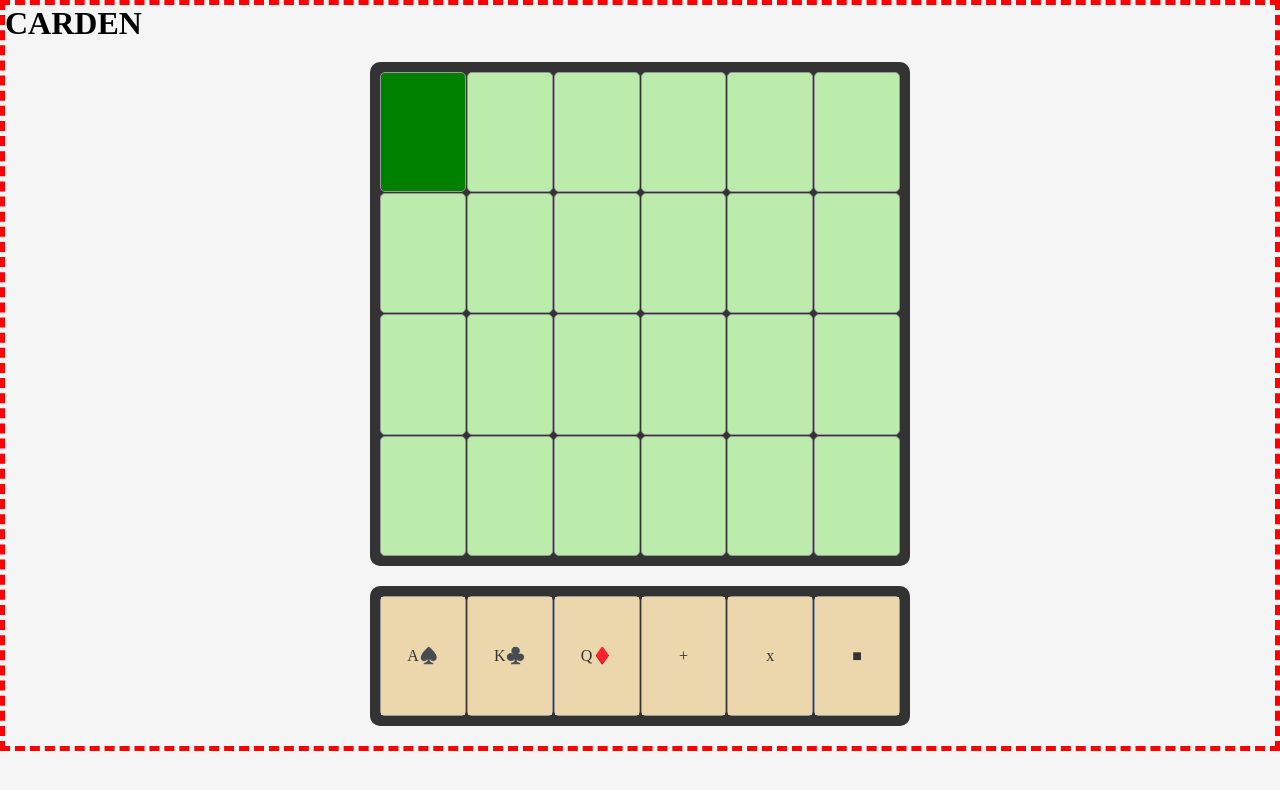
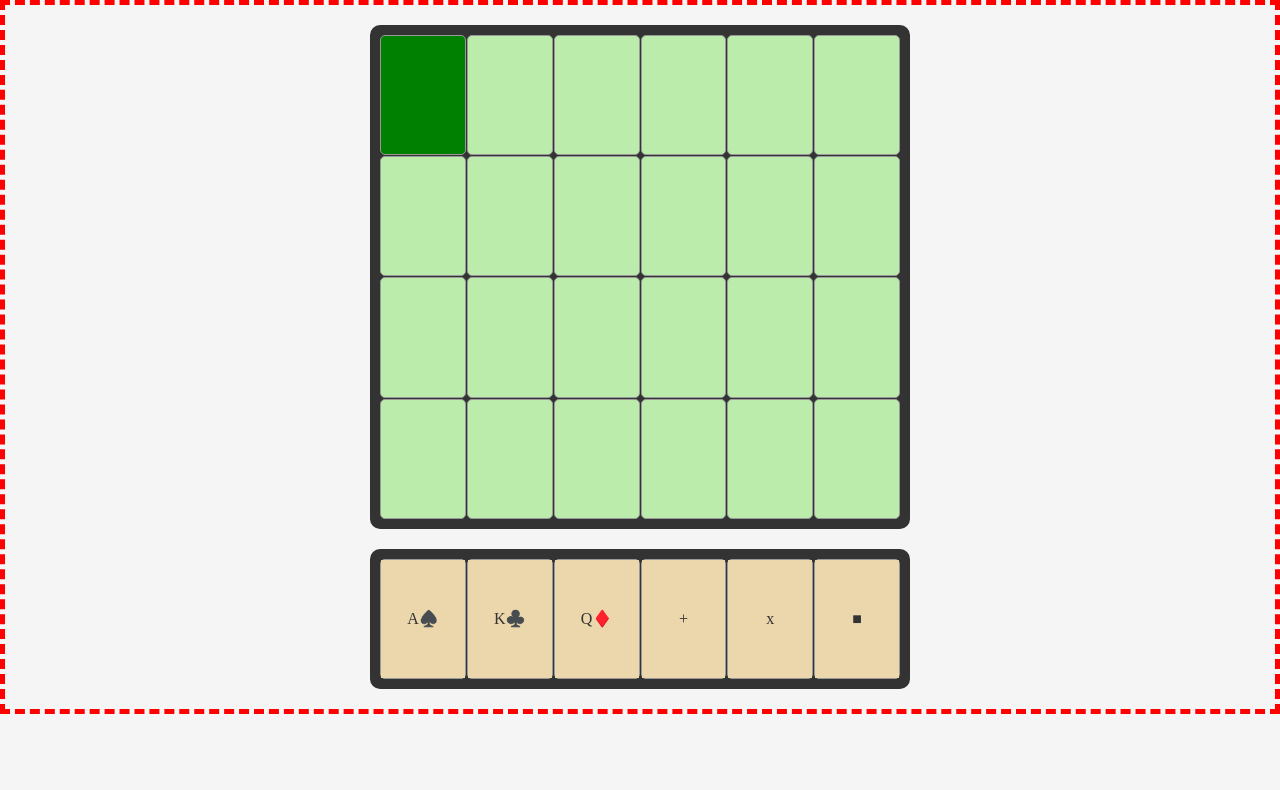
Before and after one commit to cse110-sp25-group04/cse110-sp25-group04, a website with bundled scripts: page project/index.html in a window 1280 px wide. Built offline with nearby package versions, Linux system fonts and the light colour scheme.

Commit message:
removed header

```diff
--- a/project/index.html
+++ b/project/index.html
@@ -9,13 +9,8 @@
   <script src="sources/scripts/main.js" type="module"></script>
 </head>
 <body>
-  <header>
-    <h1>CARDEN</h1>
-  </header>
   <main id = "game-wrapper">
-
     <section id="grid-container"></section>
-
     <section id="hand-container">
       <div class="hand-cell"></div>
       <div class="hand-cell"></div>
```
